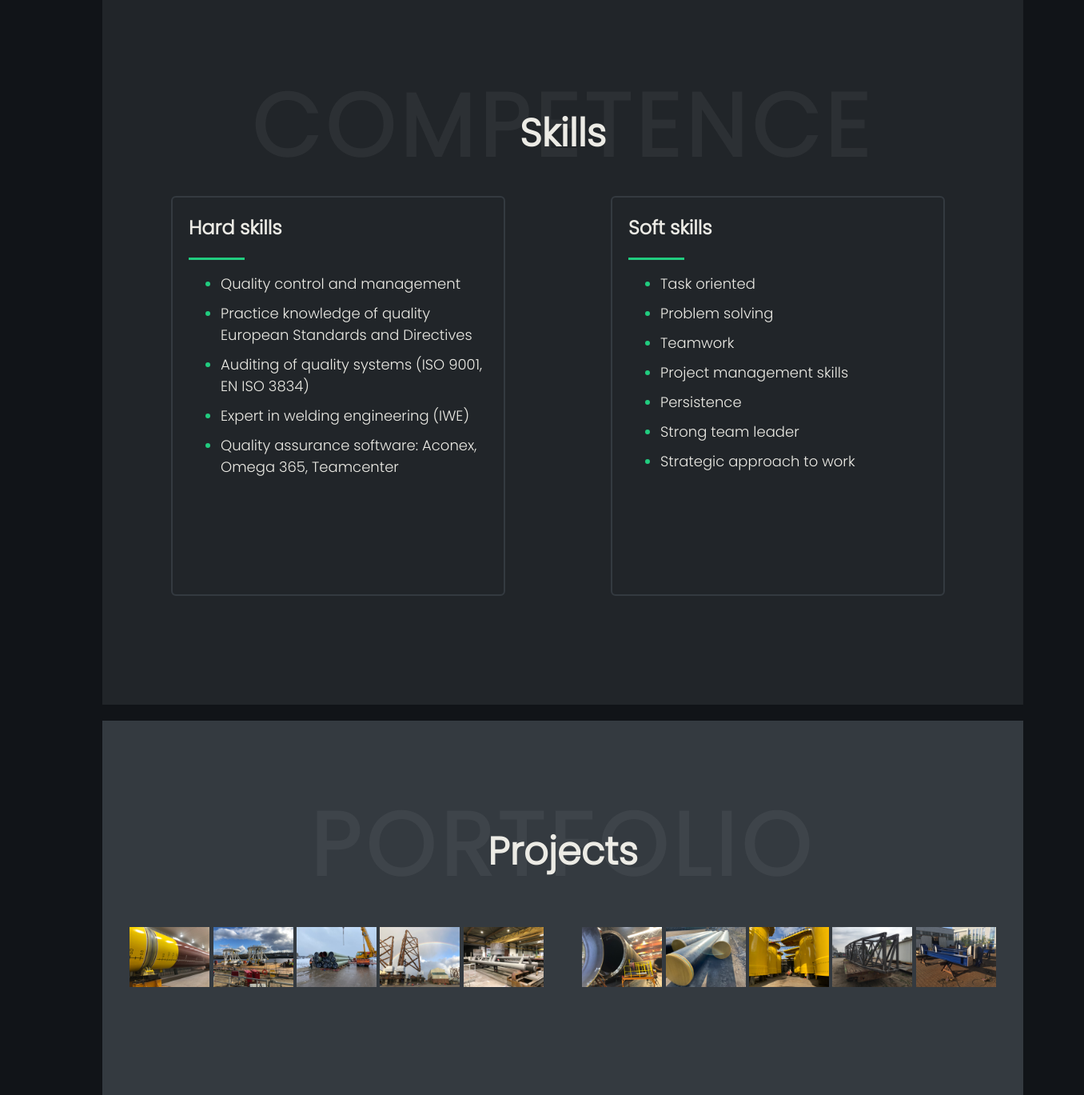
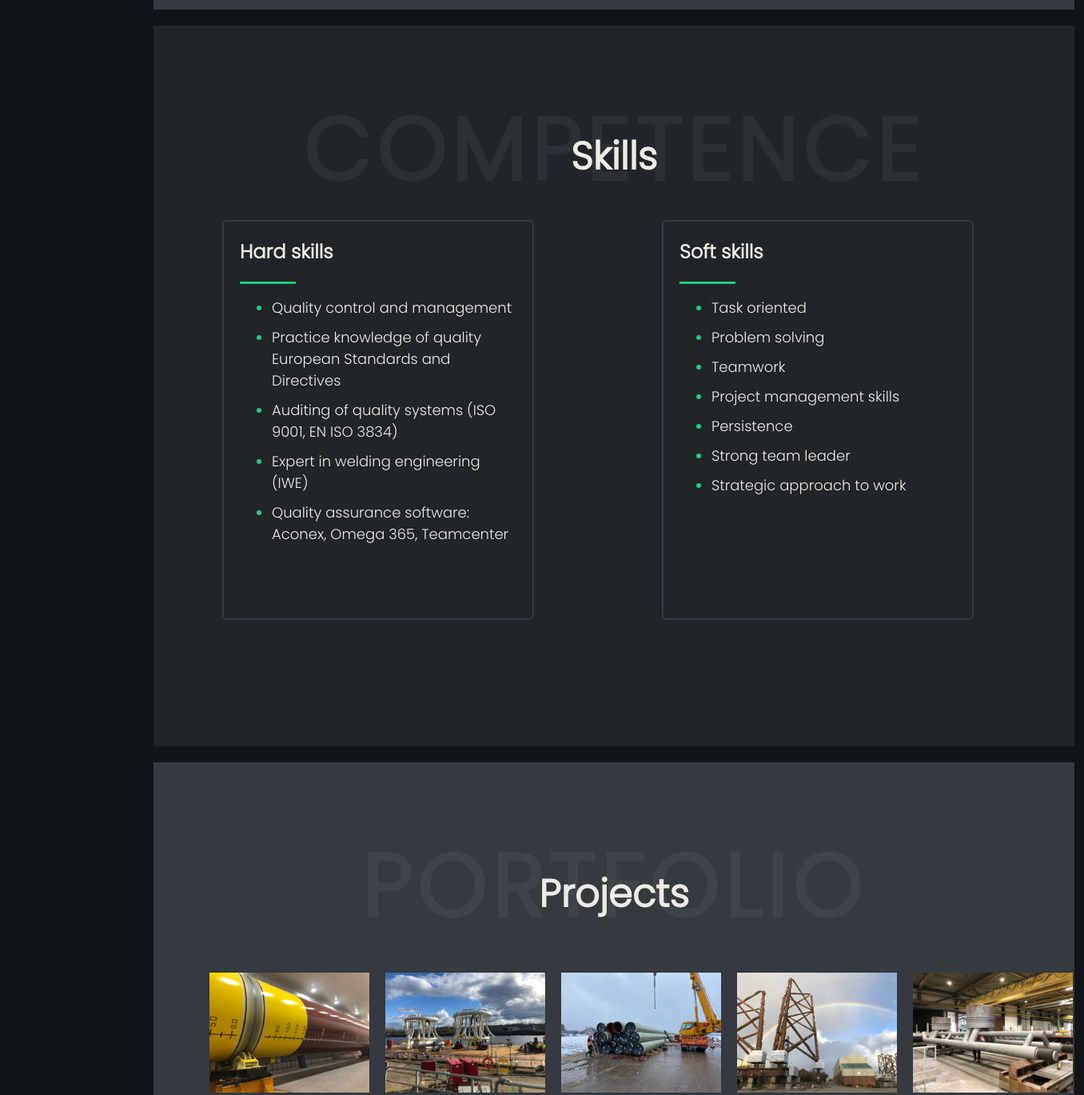
Before and after one commit to julia-rogacka/portfolio, a website: page index.html in a window 1280 px wide. Shown: the part 2769-4138 px from the top of the page at 80% size, 1356 px wide, since content can reach past the window. Drawn offline with Linux system fonts and the light colour scheme; files whose address does not match are found by name.

Commit message:
Edited everything on wide screen

```diff
--- a/style.css
+++ b/style.css
@@ -32,6 +32,7 @@ body{
 
 menu {
     padding-left: 0px;
+    width: 10%;
 }
 
 /*Top panel*/
@@ -155,7 +156,7 @@ main {
     font-size: 16px;
     font-weight: 400;
     width: 90%;
-    margin-left: 0px;
+    margin-left: 15%;
     transition: 0.5s;
 }
 
@@ -270,7 +271,7 @@ h1{
     background-color: var(--dark-background-color);
     text-align: center;
     padding: 24px 0px;
-    padding-top: 105px;
+    padding-top: 85px;
 }
 
 /*sections with light background*/
@@ -368,8 +369,8 @@ h2 {
     font-weight: 500;
     line-height: 24px;
     margin-bottom: 8px;
-    margin-left: 36px;
-    margin-right: 36px;
+    margin-left: 48px;
+    margin-right: 48px;
     margin-block-end: 8px;
     margin-block-start: 0px;
 }
@@ -551,7 +552,7 @@ h4 {
     flex: 1;
     overflow-y: auto;
     width: 475px;
-    margin-right: 72px;
+    margin-right: 100px;
     margin-left: 60px;
     text-align: start;
     border: solid 2px var(--light-background-color);
@@ -589,15 +590,26 @@ h4 {
 /*Projects section*/
 .projects-container {
     display: flex;
+    flex-direction: column;
     justify-content: space-between;
-    margin: 0 -5px;
-    padding: 15px;
-  }
+    padding: 20px;
+   }
 
-.box1-projects, .box2-projects {
-    width: calc(50% - 10px);
-    margin: 0 5px;
-    }
+   .box1-projects, .box2-projects {
+    width: 50%;
+    height: 100%;
+    display: flex;
+    flex-direction: row;
+    align-items: center;
+    margin-left: 50px;
+   }
+
+   .projects-container img {
+    width: 250px;
+    height: 150px;
+    margin-bottom: 15px;
+    margin-right: 20px;
+   }
 
 /*Recommendation*/
 .swiper {
@@ -753,7 +765,8 @@ form button {
     }
 
     .main {
-        width: 90%
+        width: 90%;
+        margin-left: 20%;
     }
 
     menu {
@@ -810,14 +823,16 @@ form button {
     }
 
     .top img {
-        width: 120px;
-        height: 40px;
+        width: 100px;
+        height: 30px;
 
     }
 
     .openbtn {
         display: inline-block;
         align-self: start;
+        color: var(--main-text-color);
+        background-color: #111418;
    }
 
    .topnav {
```
